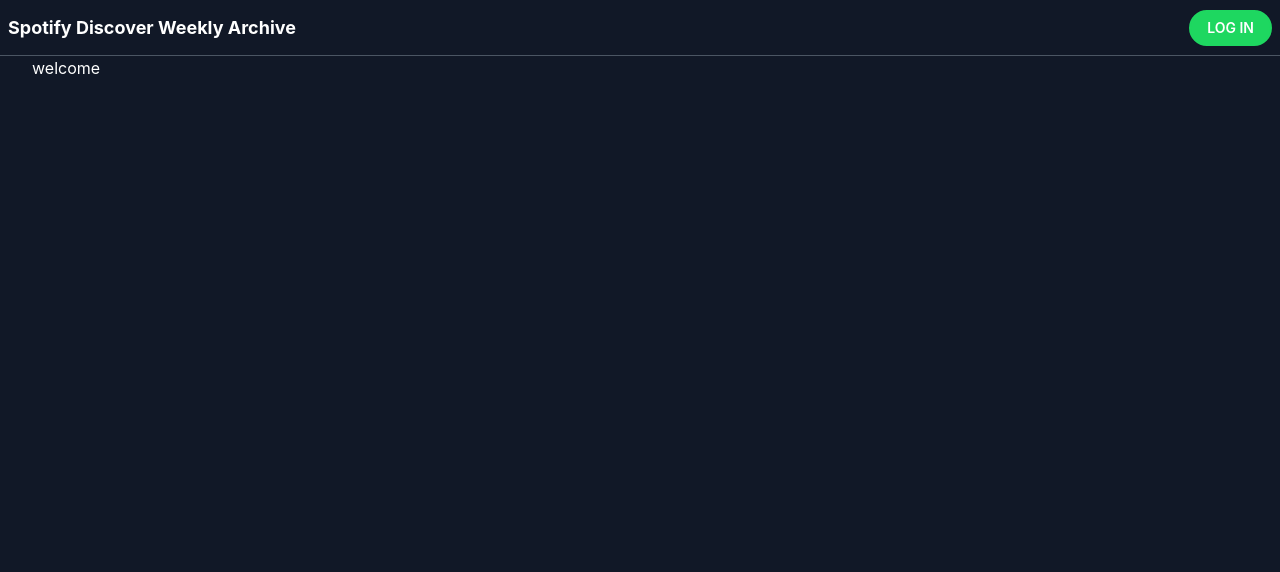
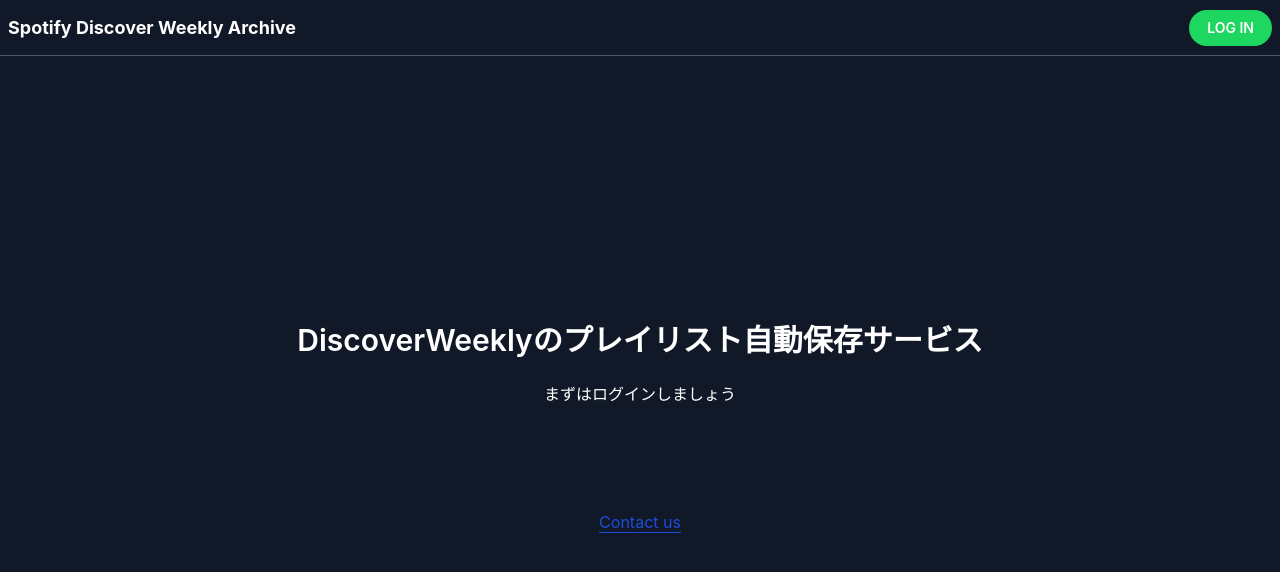
Before and after one commit to UedaA0816/spotify-discover-weekly-archive, a Next.js app: page / in a window 1280 px wide. Shown: the top 572 px of the page. Built offline with nearby package versions, Linux system fonts and the light colour scheme.

Commit message:
add welcome text

```diff
--- a/src/components/Welcome.tsx
+++ b/src/components/Welcome.tsx
@@ -4,8 +4,13 @@
 
 
   return (
-    <div>
-      welcome
+    <div className="flex flex-col justify-center items-center py-8 gap-6 min-h-full">
+      <p className=" text-3xl font-semibold">DiscoverWeeklyのプレイリスト自動保存サービス</p>
+      <p className=" text-base">まずはログインしましょう</p>
+
+      <div className="mt-20">
+        <a className=" border-b border-blue-700 text-blue-700" href="https://uedaa0816.github.io/">Contact us</a>
+      </div>
     </div>
   );
 }
```
